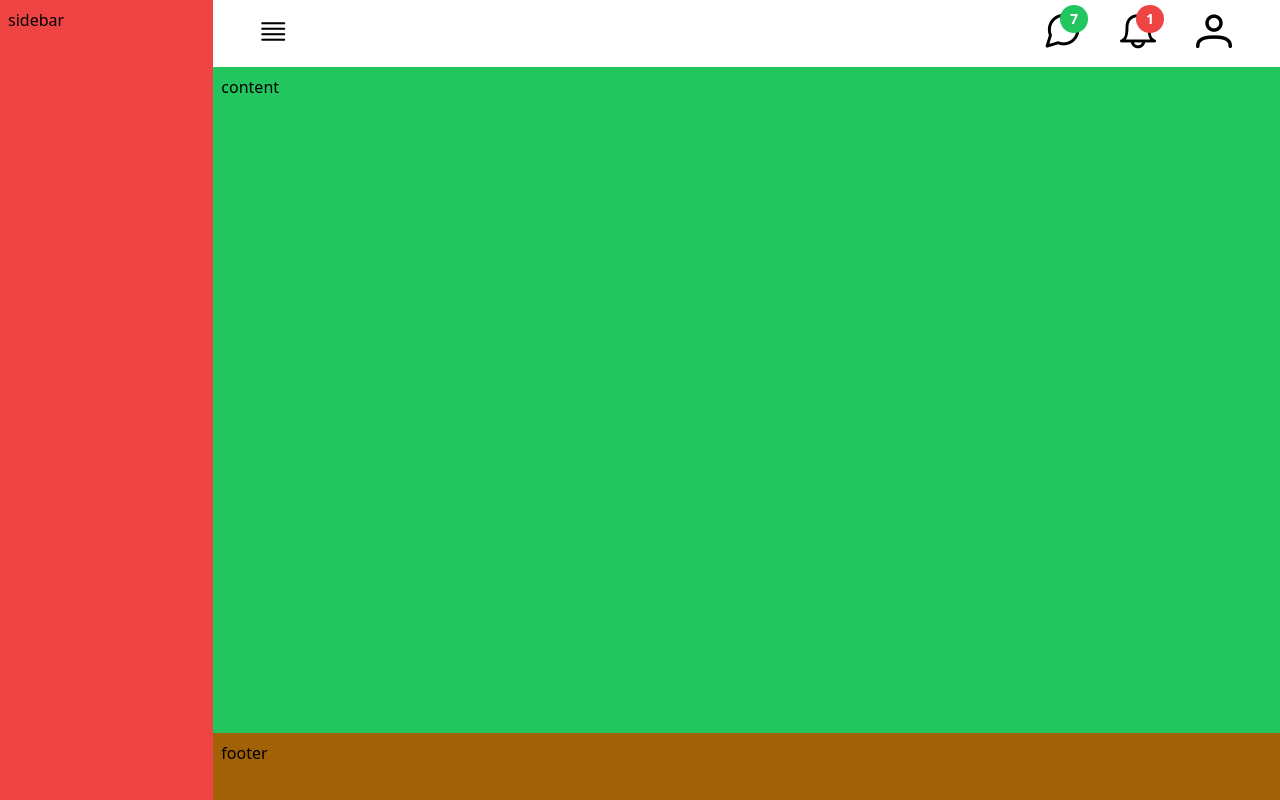
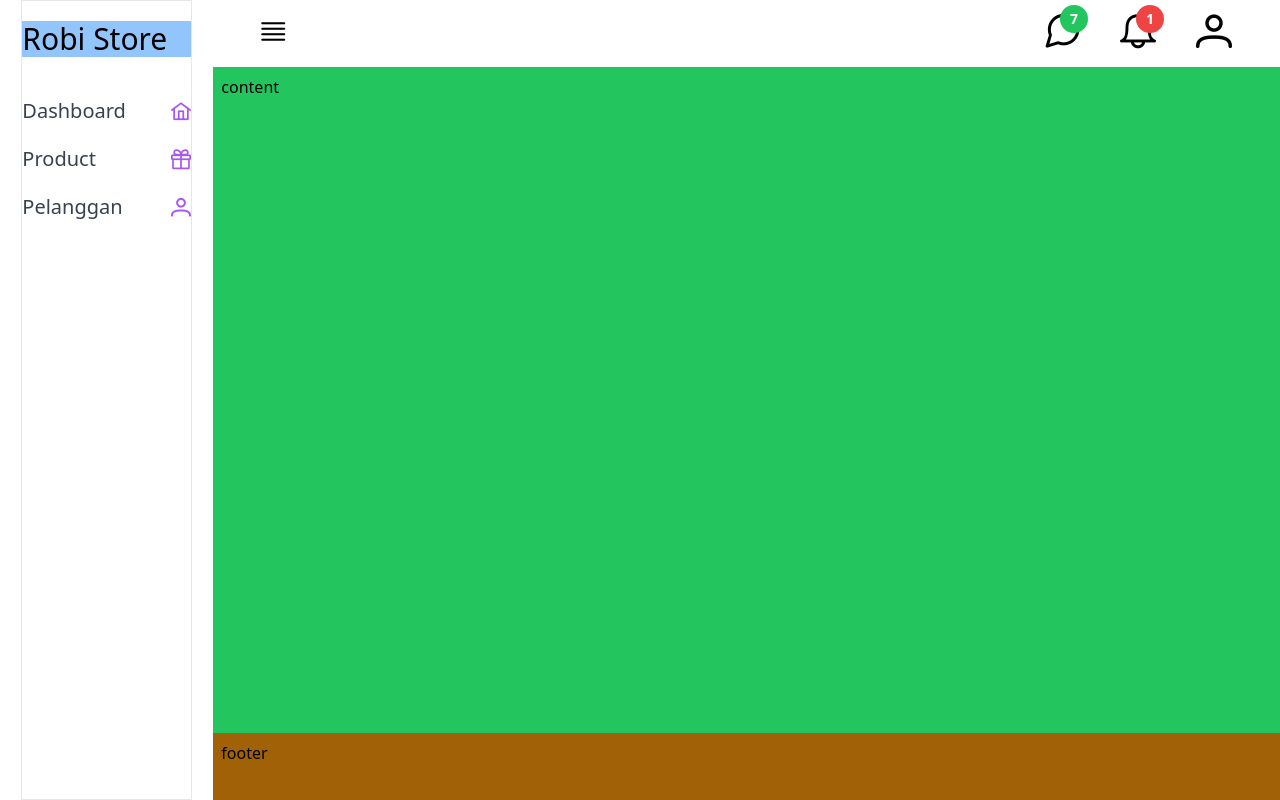
Before and after one commit to Robi-Nurhidayat/vue-tailwindcss-components-base, a Vue app: page / in a window 1280 px wide. Built offline with nearby package versions, Linux system fonts and the light colour scheme.

Commit message:
create sidebar dan belum beres

```diff
--- a/src/views/admin/AdminHomeView.vue
+++ b/src/views/admin/AdminHomeView.vue
@@ -43,8 +43,27 @@ const toggleShowSidebar = () => {
 
     <!-- sidebar -->
 
-    <div class="row-start-1 row-span-12 col-start-1 col-span-2 bg-red-500 p-2">
-      <aside>sidebar</aside>
+    <div class="row-start-1 row-span-12 col-start-1 col-span-2 flex justify-center">
+      <aside class="border w-[80%] h-full ">
+        <div class="text-3xl bg-blue-300 mb-10 mt-5">
+          Robi Store
+        </div>
+
+        <ul class="flex flex-col gap-5">
+          <li class="flex justify-between items-center cursor-pointer">
+            <span class="text-xl font-medium text-gray-700">Dashboard</span>
+            <span class="pi pi-home text-xl text-purple-500"></span>
+          </li>
+          <li class="flex justify-between items-center cursor-pointer">
+            <span class="text-xl font-medium text-gray-700">Product</span>
+            <span class="pi pi-gift text-xl text-purple-500"></span>
+          </li>
+          <li class="flex justify-between items-center cursor-pointer">
+            <span class="text-xl font-medium text-gray-700">Pelanggan</span>
+            <span class="pi pi-user text-xl text-purple-500"></span>
+          </li>
+        </ul>
+      </aside>
     </div>
 
     <!-- main content -->
```
